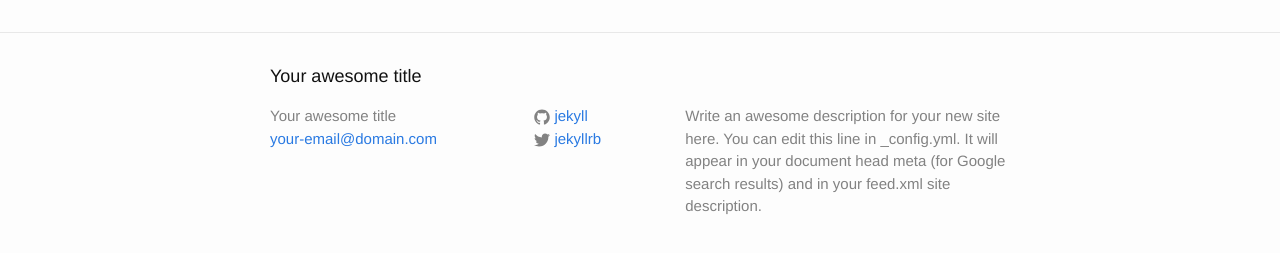
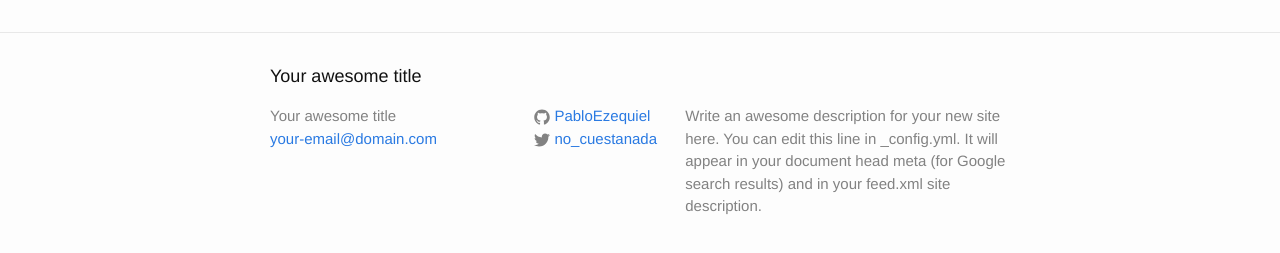
Before and after one commit to PabloEzequiel/PabloEzequiel.github.io, a Jekyll site: the page built from index.html, in a window 1280 px wide. Shown: the part 264-517 px from the top of the page. Built offline with Jekyll 4.4.1, drawn with Linux system fonts in a browser that asks for light colours.

Commit message:
Cambio Dominio

```diff
--- a/_config.yml
+++ b/_config.yml
@@ -13,9 +13,9 @@ description: > # this means to ignore newlines until "baseurl:"
   line in _config.yml. It will appear in your document head meta (for
   Google search results) and in your feed.xml site description.
 baseurl: "" # the subpath of your site, e.g. /blog
-url: "http://yourdomain.com" # the base hostname & protocol for your site
-twitter_username: jekyllrb
-github_username:  jekyll
+url: "http://www.probarnocuestanada.com" # the base hostname & protocol for your site
+twitter_username: no_cuestanada
+github_username:  PabloEzequiel
 
 # Build settings
 markdown: kramdown
```
